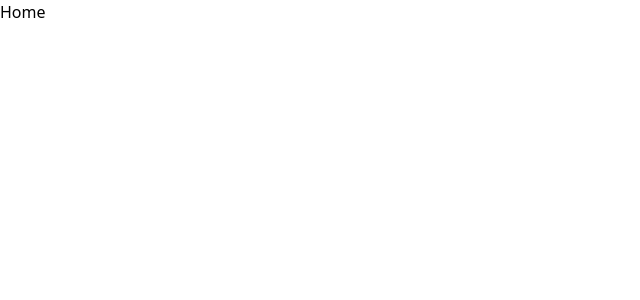
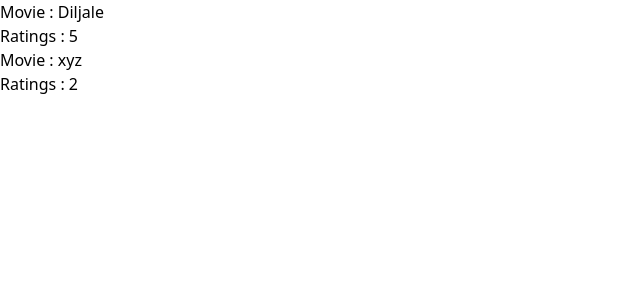
Before and after one commit to chetanKau/Movie_App_React_Redux, a React (Create React App) app: page / in a window 1280 px wide. Shown: the top 300 px of the page, without its empty margins (0-640 px from the left). Built offline with nearby package versions, Linux system fonts and the light colour scheme.

Commit message:
chetcked dummy data is coming from slice-working fine

```diff
--- a/src/screens/Home.js
+++ b/src/screens/Home.js
@@ -1,9 +1,24 @@
 import React from 'react'
+import { useSelector } from 'react-redux'
 
 function Home() {
+  const data = useSelector((state) => state)
+  console.log(data.movieSlice.movie[0])
+
   return (
-    <div>
-      Home
+    <div >
+      {
+        data.movieSlice.movie.map((movieDetails) => {
+          return (
+          <div key={movieDetails.id} >
+            <h2>Movie : {movieDetails.movieName}</h2>
+            <h4>Ratings : {movieDetails.ratings}</h4>
+          </div>
+
+
+          )
+        })
+      }
     </div>
   )
 }
--- a/src/slice/movieSlice.js
+++ b/src/slice/movieSlice.js
@@ -2,17 +2,24 @@
 
 
 const initialState = {
-    movie: [{
+    movie: [
+        {
         id: 1,
         movieName: "Diljale",
         ratings: 5,
         collection: "650cr."
     },
+    {
+        id: 2,
+        movieName: "xyz",
+        ratings: 2,
+        collection: "10cr."
+    },
     ]
 
 }
 
-const movie = createSlice({
+const movieSlice = createSlice({
     name: "movie",
     initialState,
     reducers: {
@@ -24,5 +31,5 @@
 })
 
 // console.log(movie.actions)
-export const { setMovie } = movie.actions;
-export const movieReducer = movie.reducer;
+export const { setMovie } = movieSlice.actions;
+export default movieSlice.reducer;
--- a/src/store/store.js
+++ b/src/store/store.js
@@ -1,9 +1,9 @@
 import { configureStore } from "@reduxjs/toolkit";
-import  {movieReducer} from "../slice/movieSlice"
+import  movieSlice from "../slice/movieSlice"
 
 const store=configureStore({
     reducer:{
-       movieReducer ,
+       movieSlice ,
     },
 })
 
```
